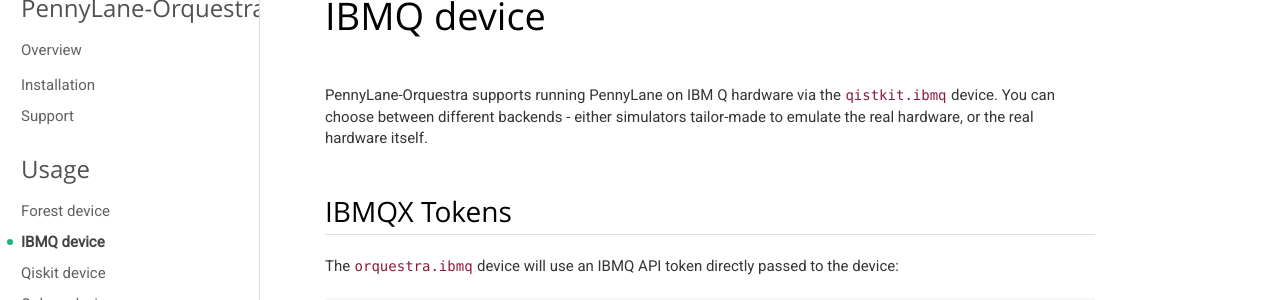
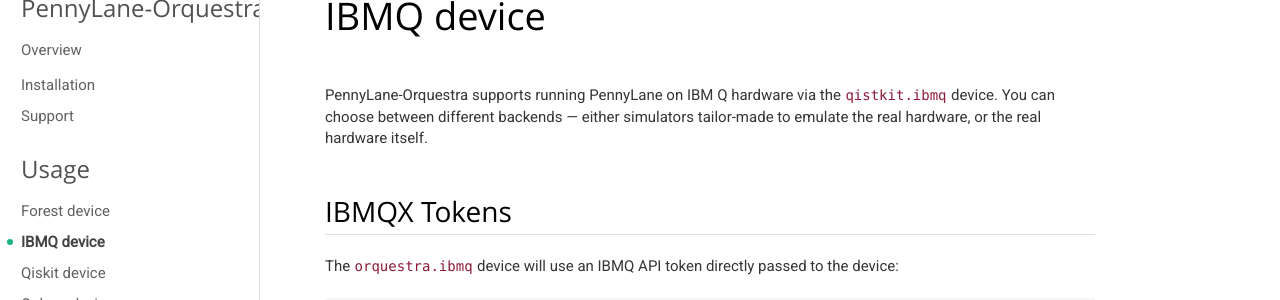
Before and after one commit to PennyLaneAI/pennylane-orquestra, a Sphinx documentation site: the page built from doc/devices/ibmq.rst, in a window 1280 px wide and 1389 px high. Shown: the part 125-425 px from the top of the window. Built offline with Sphinx 7.4.7, drawn with Linux system fonts in a browser that asks for light colours; nearby versions of some CDN libraries.

```diff
--- a/doc/devices/ibmq.rst
+++ b/doc/devices/ibmq.rst
@@ -1,7 +1,7 @@
 IBMQ device
 ===========
 PennyLane-Orquestra supports running PennyLane on IBM Q hardware via the ``qistkit.ibmq`` device.
-You can choose between different backends - either simulators tailor-made to emulate the real hardware,
+You can choose between different backends --- either simulators tailor-made to emulate the real hardware,
 or the real hardware itself.
 
 IBMQX Tokens
```
